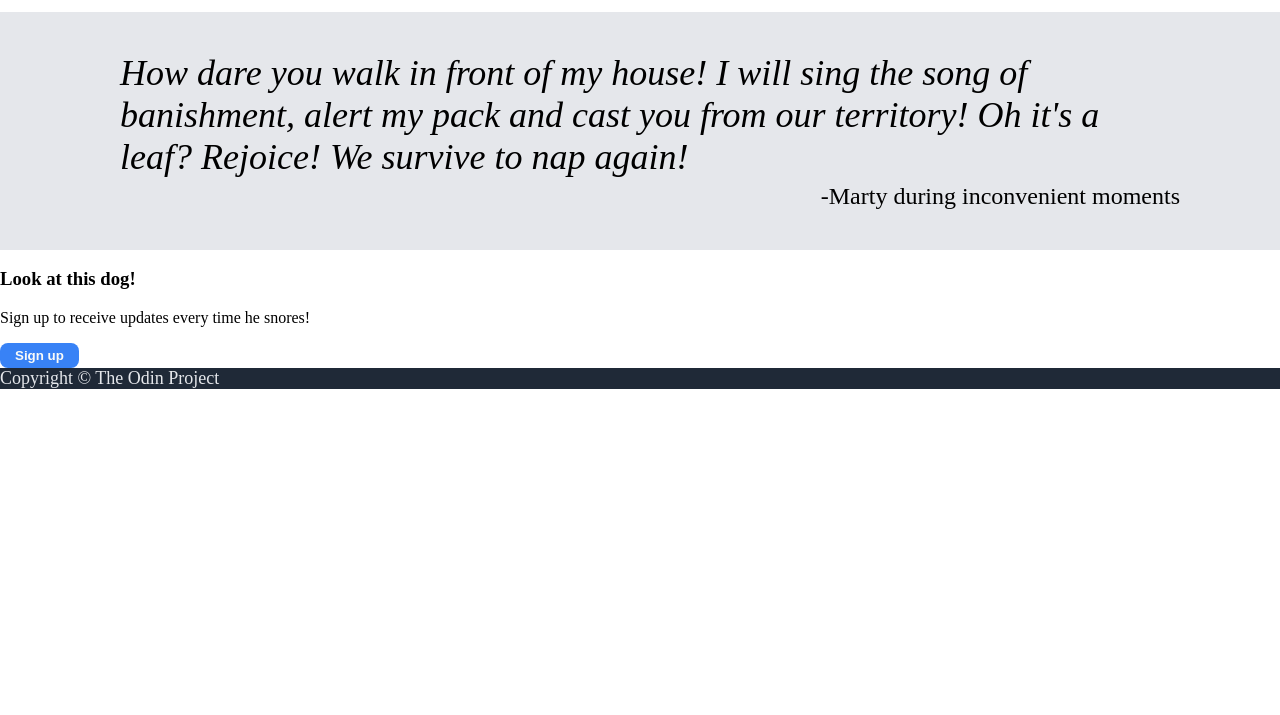
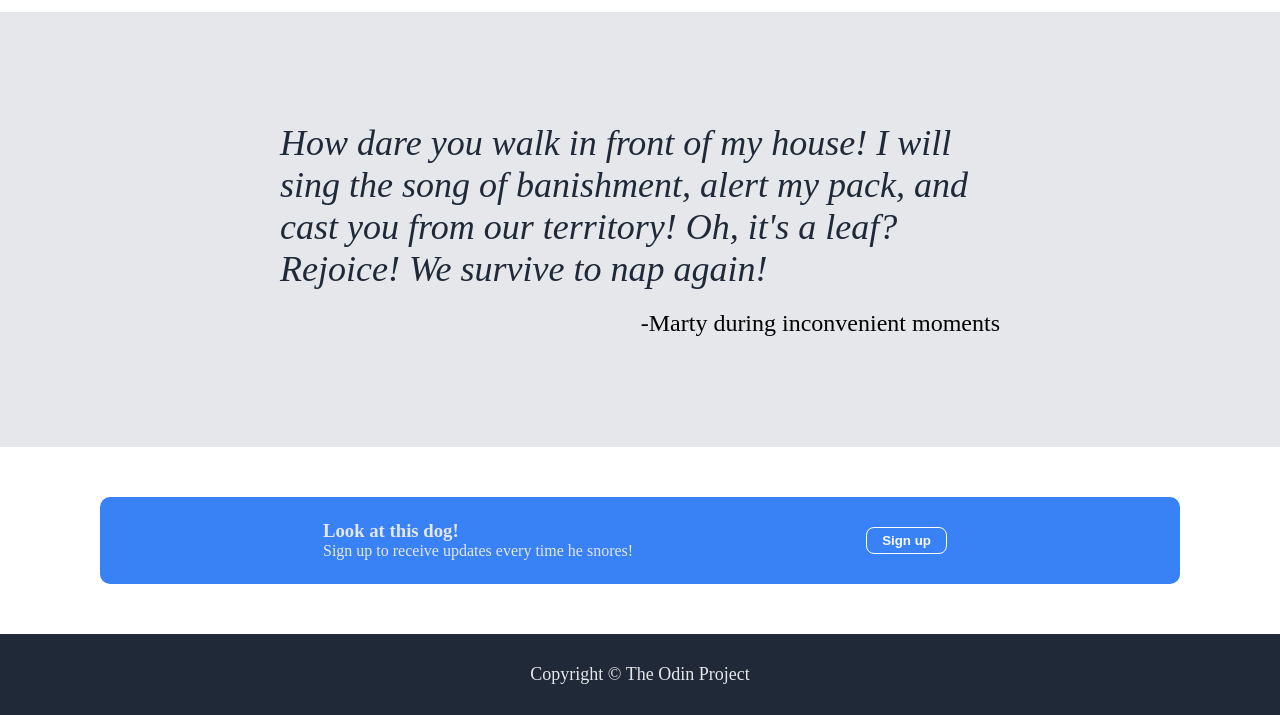
Before and after one commit to JakeNead/odin_landing_page, a plain HTML site: page index.html in a window 1280 px wide. Shown: the part 862-1577 px from the top of the page. Before the commit the page ends 1251 px from the top, so only its background shows below. Drawn offline with Linux system fonts and the light colour scheme.

Commit message:
complete first draft of landing page

```diff
--- a/index.html
+++ b/index.html
@@ -21,7 +21,7 @@
     <div class="banner-container">
         <div class="left-banner">
             <h1>
-                Marty is an awesome dog
+                Marty is a beautiful dog
             </h1>
             <p class="secondary-text">
                 This pup is so wonderful I'm making an entire website just for him! Let's be serious though. This is for me...
@@ -59,7 +59,7 @@
     </div>
 
     <div class="quote-container">
-        <p><em>How dare you walk in front of my house! I will sing the song of banishment, alert my pack and cast you from our territory! Oh it's a leaf? Rejoice! We survive to nap again!</em></p>
+        <p><em>How dare you walk in front of my house! I will sing the song of banishment, alert my pack, and cast you from our territory! Oh, it's a leaf? Rejoice! We survive to nap again!</em></p>
         <p id="marty-quote">-Marty during inconvenient moments</p>
     </div>
     <div class="sign-up-container">
--- a/style.css
+++ b/style.css
@@ -121,22 +121,54 @@ h2 {
     font-size: 36px;
     display: flex;
     flex-direction: column;
-    padding: 20px 40px;
+    padding: 100px 250px;
 }
 
 div em {
     display: flex;
-    margin: 20px 80px 5px 80px;
+    /* margin: 50px 150px 25px 150px; */
     justify-content: end;
+    color: #1f2937;
 }
 
 #marty-quote {
     display: flex;
     justify-content: end;
-    margin: 0px 60px 20px 0px;
+    /* margin: 10px 60px 50px 10px; */
     font-size: 24px;
 }
 
 .quote-container p {
+    margin: 10px 30px;
+}
+
+.sign-up-container {
+    display: flex;
+    justify-content: space-evenly;
+    align-items: center;
+    background: #3882f6;
+    margin: 50px 100px;
+    border-radius: 10px;
+    color: #e5e7eb;
+}
+
+.sign-up-text {
+    display: flex;
+    flex-direction: column;
+}
+.sign-up-text
+h3,
+.sign-up-text
+p {
     margin: 0px;
 }
+
+#bottom-button {
+    margin: 30px 10px;
+    border: 1px solid white;
+}
+
+footer {
+    text-align: center;
+    padding: 30px
+}
```
